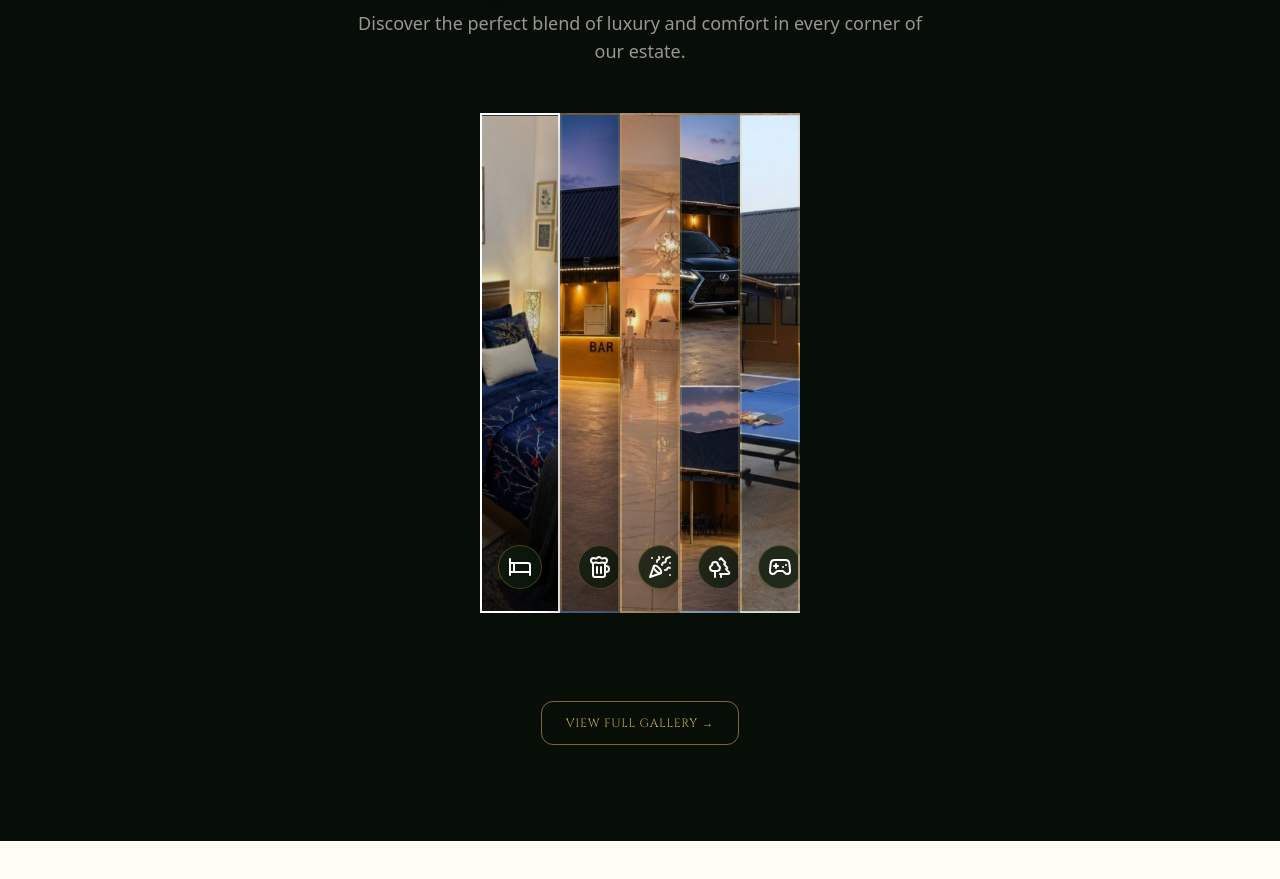
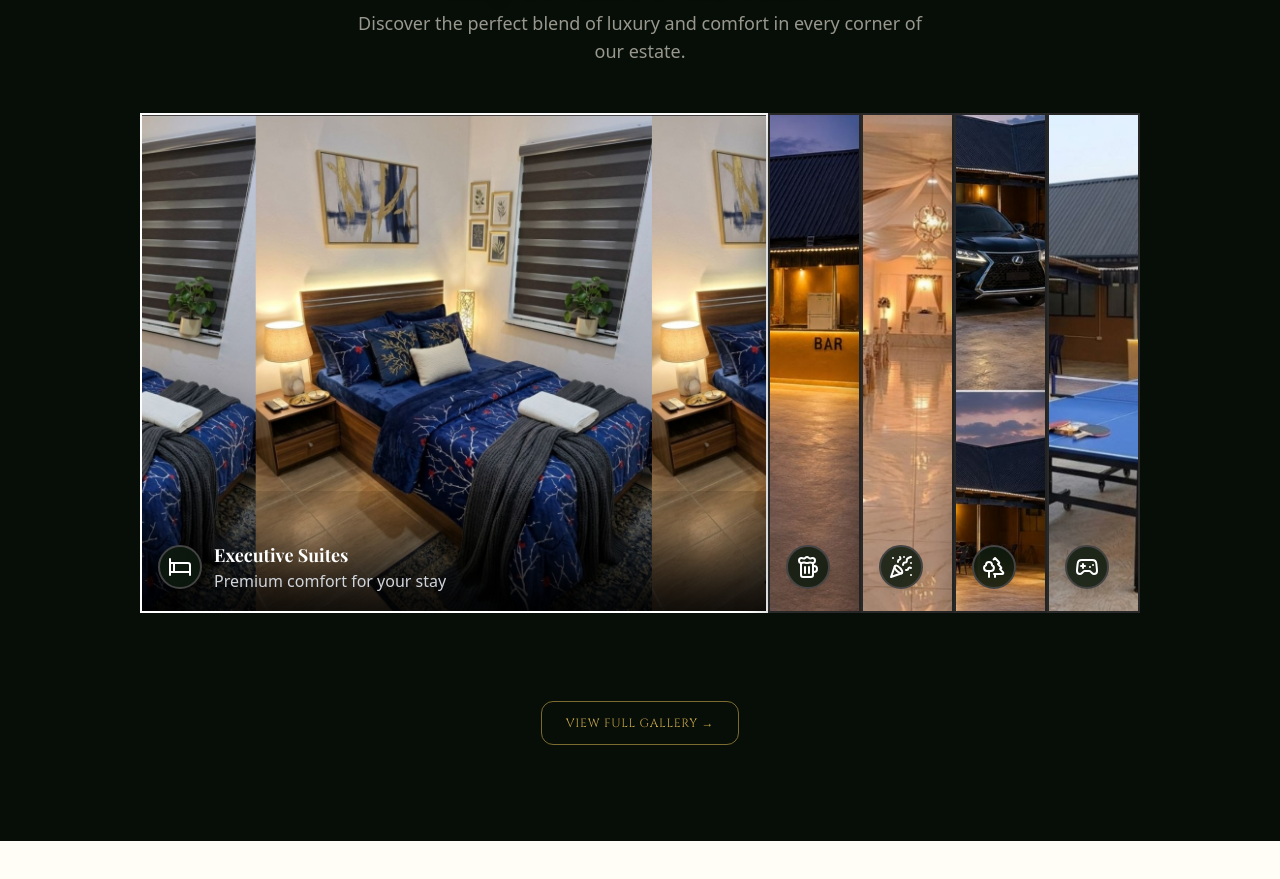
Before and after one commit to treaby1816/ileituraogunbadewa, a Next.js app: page / in a window 1280 px wide. Shown: the part 4334-5213 px from the top of the page. Built offline with nearby package versions, Linux system fonts and the light colour scheme; no server answers.

Commit message:
feat: synchronize InteractiveSelector desktop view with user provided snippet styling

```diff
--- a/components/ui/interactive-selector.tsx
+++ b/components/ui/interactive-selector.tsx
@@ -111,42 +111,53 @@ export const InteractiveSelector = () => {
       </motion.div>
 
       {/* Options Container (Desktop Accordion) */}
-      <div className="hidden md:flex md:max-w-[1000px] md:min-w-[320px] md:h-[500px] md:items-stretch md:overflow-hidden md:relative md:px-0 md:gap-0">
+      <div className="hidden md:flex w-full max-w-[1000px] min-w-[600px] h-[500px] items-stretch overflow-hidden relative">
         {OPTIONS.map((option, index) => (
           <div
             key={index}
             className={`
               relative flex flex-col justify-end overflow-hidden transition-all duration-700 ease-in-out
-              ${activeIndex === index ? 'md:flex-[7] md:border-white' : 'md:flex-[1] md:border-gold-primary/20'}
-              min-w-0 md:min-w-[60px] cursor-pointer bg-forest border-2 border-gold-primary/20 rounded-xl md:rounded-none h-48 md:h-auto
+              ${activeIndex === index ? 'active' : ''}
             `}
             style={{
               backgroundImage: `url('${option.image}')`,
-              backgroundSize: 'cover',
+              backgroundSize: activeIndex === index ? 'auto 100%' : 'auto 120%',
               backgroundPosition: 'center',
               opacity: animatedOptions.includes(index) ? 1 : 0,
               transform: animatedOptions.includes(index) ? 'translateX(0)' : 'translateX(-60px)',
+              minWidth: '60px',
+              borderWidth: '2px',
+              borderStyle: 'solid',
+              borderColor: activeIndex === index ? '#fff' : '#292929',
+              cursor: 'pointer',
               boxShadow: activeIndex === index
                 ? '0 20px 60px rgba(0,0,0,0.50)'
                 : '0 10px 30px rgba(0,0,0,0.30)',
+              flex: activeIndex === index ? '7 1 0%' : '1 1 0%',
+              willChange: 'flex-grow, box-shadow, background-size, background-position'
             }}
             onClick={() => handleOptionClick(index)}
           >
-            {/* Shadow effect */}
+            {/* Shadow effect from snippet */}
             <div
-              className={`absolute inset-0 bg-linear-to-t from-black/80 via-black/20 to-transparent transition-opacity duration-700 ${
-                activeIndex === index ? 'opacity-100' : 'opacity-40 md:opacity-40 opacity-80'
-              }`}
-            />
+              className="absolute left-0 right-0 pointer-events-none transition-all duration-700 ease-in-out"
+              style={{
+                bottom: activeIndex === index ? '0' : '-40px',
+                height: '120px',
+                boxShadow: activeIndex === index
+                  ? 'inset 0 -120px 120px -120px #000, inset 0 -120px 120px -80px #000'
+                  : 'inset 0 -120px 0px -120px #000, inset 0 -120px 0px -80px #000'
+              }}
+            ></div>
 
-            {/* Label with icon and info */}
-            <div className="absolute left-0 right-0 bottom-3 md:bottom-5 flex flex-col md:flex-row items-start md:items-center justify-start z-10 pointer-events-none px-3 md:px-4 gap-2 md:gap-3 w-full">
-              <div className="min-w-[36px] max-w-[36px] h-[36px] md:min-w-[44px] md:max-w-[44px] md:h-[44px] flex items-center justify-center rounded-full bg-forest-dark/80 backdrop-blur-md shadow-lg border border-gold-primary/30 flex-shrink-0 transition-all duration-200">
-                {React.cloneElement(option.icon as React.ReactElement<any>, { className: "text-white w-4 h-4 md:w-6 md:h-6" })}
+            {/* Label with icon and info (User snippet style) */}
+            <div className="absolute left-0 right-0 bottom-5 flex items-center justify-start h-12 z-10 pointer-events-none px-4 gap-3 w-full">
+              <div className="min-w-[44px] max-w-[44px] h-[44px] flex items-center justify-center rounded-full bg-forest-dark/85 backdrop-blur-md shadow-lg border-2 border-[#444] flex-shrink-0 transition-all duration-200">
+                {React.cloneElement(option.icon as React.ReactElement<any>, { className: "text-white w-6 h-6" })}
               </div>
               <div className="text-white whitespace-nowrap relative overflow-hidden">
                 <div
-                  className="font-playfair text-sm md:text-xl transition-all duration-700 ease-in-out md:opacity-0 md:translate-x-6 hidden md:block"
+                  className="font-playfair font-bold text-lg transition-all duration-700 ease-in-out"
                   style={{
                     opacity: activeIndex === index ? 1 : 0,
                     transform: activeIndex === index ? 'translateX(0)' : 'translateX(25px)'
@@ -155,18 +166,13 @@ export const InteractiveSelector = () => {
                   {option.title}
                 </div>
                 <div
-                  className="text-[10px] md:text-sm text-cream-muted transition-all duration-700 ease-in-out md:opacity-0 md:translate-x-6 hidden md:block"
+                  className="text-base text-gray-300 transition-all duration-700 ease-in-out"
                   style={{
                     opacity: activeIndex === index ? 1 : 0,
                     transform: activeIndex === index ? 'translateX(0)' : 'translateX(25px)'
                   }}
                 >
                   {option.description}
-                </div>
-
-                {/* Mobile text (unused in desktop wrapper but kept for structure) */}
-                <div className="md:hidden block">
-                  <div className="font-playfair text-sm truncate">{option.title}</div>
                 </div>
               </div>
             </div>
```
